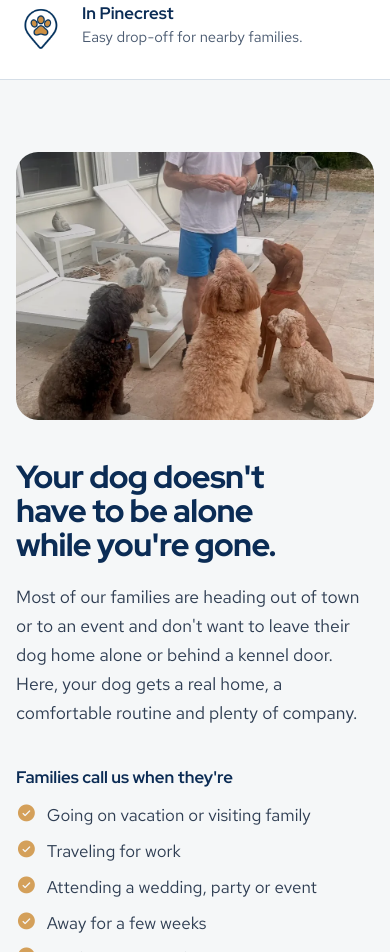
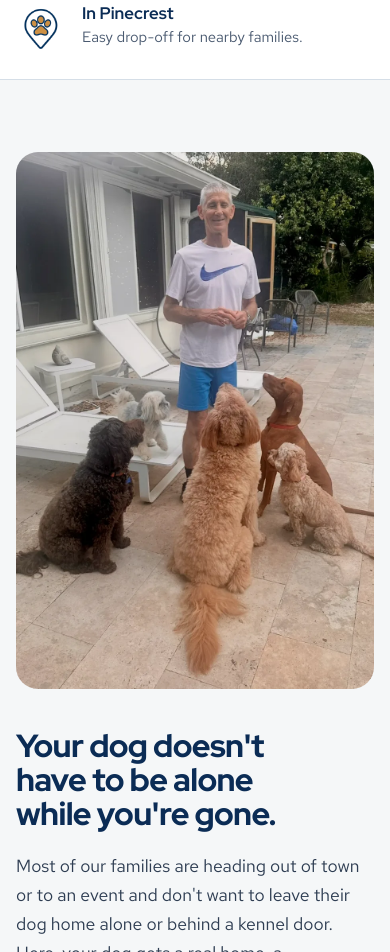
Before and after one commit to Marketing1527/mans-best-friend, a website: page index.html in a window 390 px wide. Shown: the part 1236-2188 px from the top of the page. Drawn offline with nearby package versions, Linux system fonts and the light colour scheme; no server answers.

Commit message:
Show the full patio photo in the homepage 'why' section
The 4:5 (desktop) and 4:3 (phone) crops cut off Andrew's head; the photo now
keeps its natural proportions.

Co-Authored-By: Claude Opus 5.5 <noreply@anthropic.com>

```diff
--- a/assets/css/home.css
+++ b/assets/css/home.css
@@ -110,7 +110,7 @@ p{margin:0;text-wrap:pretty}
 .why{padding:120px 0 128px}
 .why-grid{display:grid;grid-template-columns:.8fr 1fr;gap:clamp(40px,7vw,104px);align-items:center}
 .why-photo{margin:0}
-.why-photo img{width:100%;aspect-ratio:4/5;object-fit:cover;border-radius:var(--r-photo)}
+.why-photo img{width:100%;height:auto;border-radius:var(--r-photo)}
 .why-copy>p{margin-top:20px;max-width:58ch;font-size:1.1rem}
 .why-copy h3{margin-top:40px;font-size:1.05rem}
 .ticks{list-style:none;margin:16px 0 0;padding:0;display:grid;grid-template-columns:1fr 1fr;gap:12px 28px}
@@ -230,7 +230,7 @@ p{margin:0;text-wrap:pretty}
   .why,.pricing,.areas{padding:72px 0 80px}
   .steps-section,.gallery-section,.faq-section{padding:72px 0 80px}
   .why-grid{grid-template-columns:1fr}
-  .why-photo img{aspect-ratio:4/3}
+  .why-photo img{max-height:none}
   .ticks{grid-template-columns:1fr}
   .steps{grid-template-columns:1fr;gap:28px;margin-top:40px}
   .steps::before{top:22px;bottom:22px;left:21px;right:auto;width:2px;height:auto;background:linear-gradient(180deg,var(--gold),var(--line))}
--- a/index.html
+++ b/index.html
@@ -26,7 +26,7 @@
 <link href="https://fonts.googleapis.com/css2?family=Red+Hat+Display:wght@600;700;800;900&family=Red+Hat+Text:ital,wght@0,400;0,500;0,600;1,400&display=swap" rel="stylesheet">
 <link rel="stylesheet" href="https://unpkg.com/@phosphor-icons/web@2.1.1/src/regular/style.css">
 <link rel="stylesheet" href="https://unpkg.com/@phosphor-icons/web@2.1.1/src/fill/style.css">
-<link rel="stylesheet" href="assets/css/home.css?v=2026-10-18">
+<link rel="stylesheet" href="assets/css/home.css?v=2026-10-24">
 <script type="application/ld+json">{
  "@context": "https://schema.org",
  "@type": "LocalBusiness",
```
